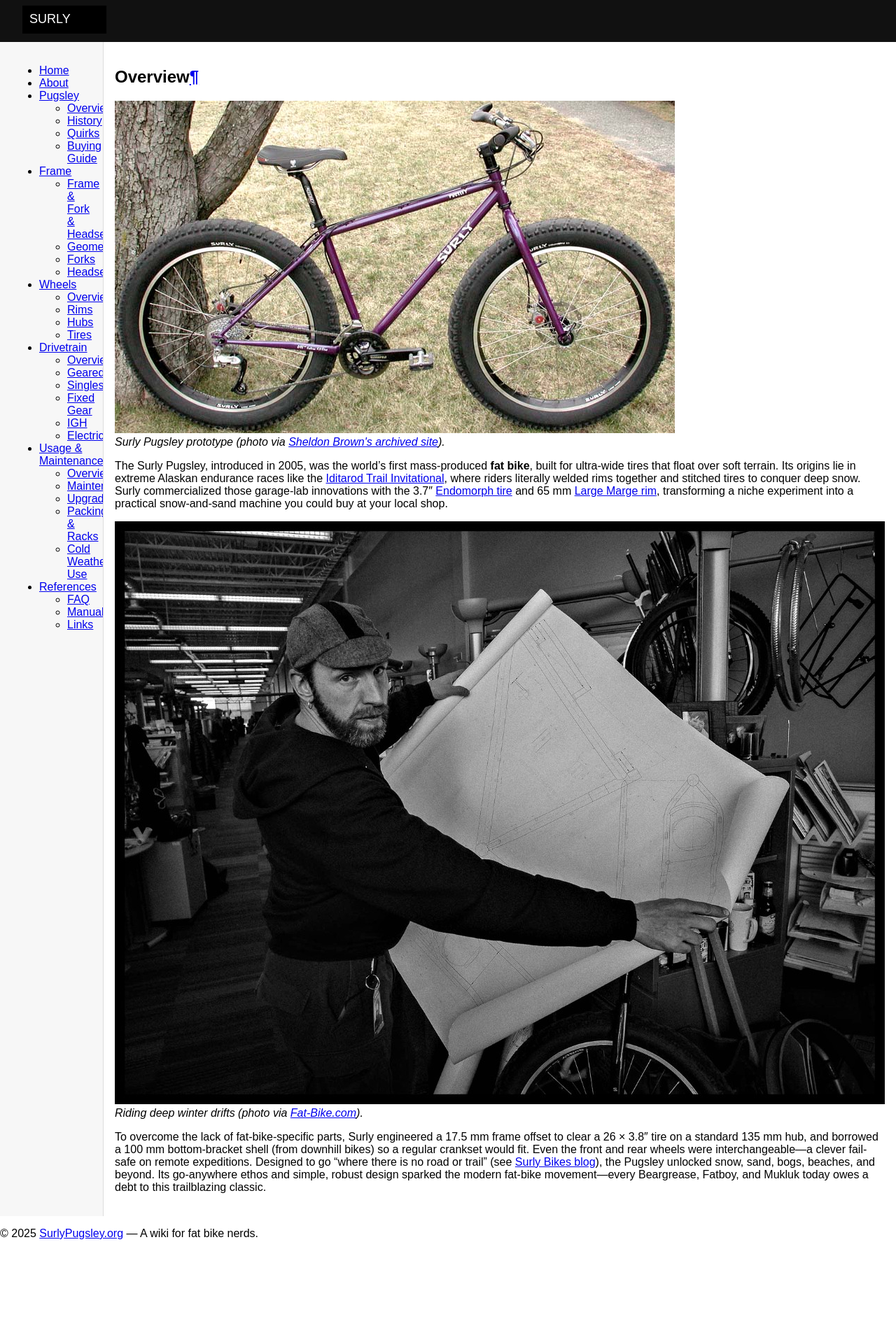
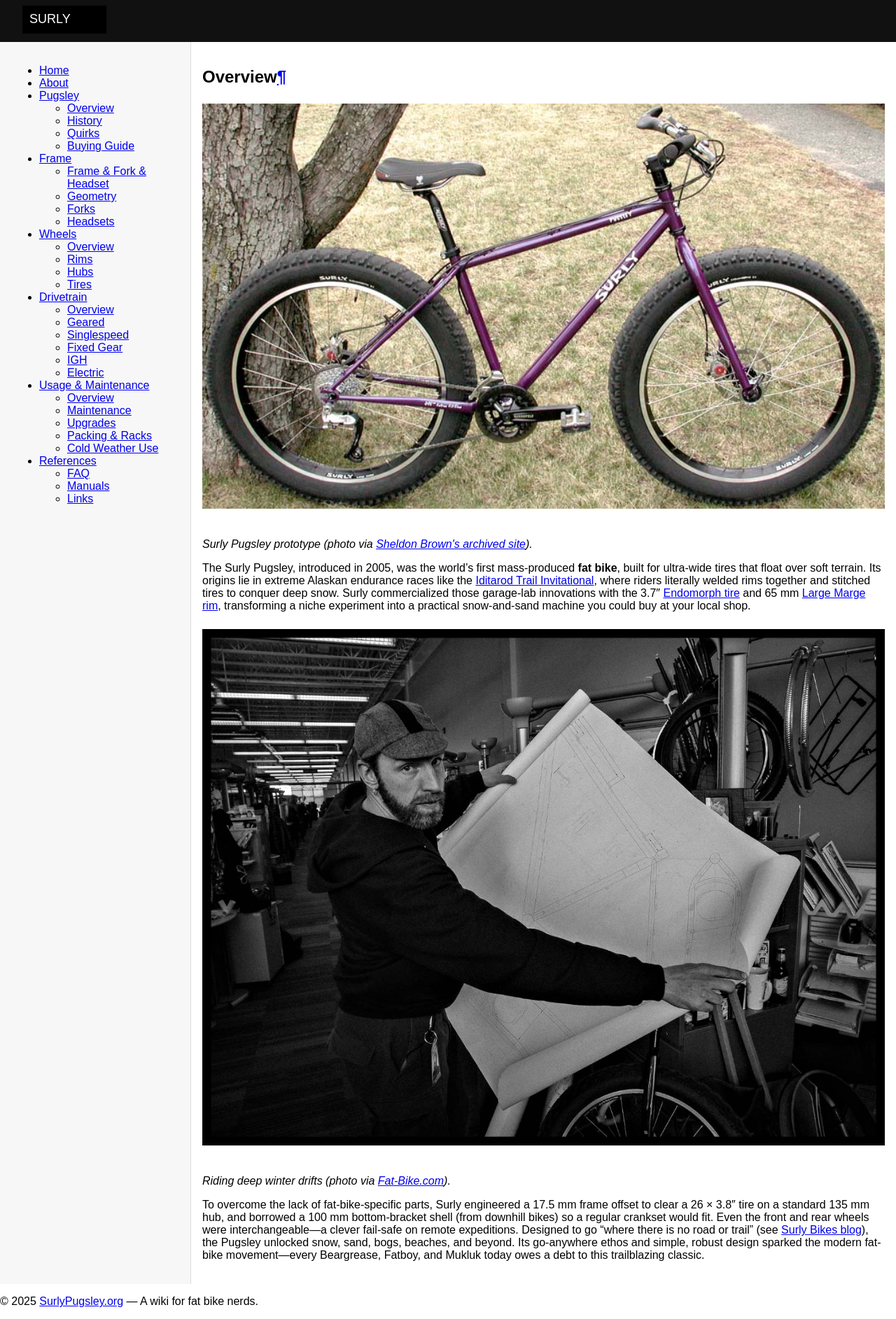
Before and after one commit to rpvnwnkl/SurlyPugsley, an MkDocs documentation site: the page built from docs/pugsley/overview.md, in a window 1280 px wide. Shown: the whole page at 70% size. Built offline with MkDocs 1.6.1, drawn with Linux system fonts in a browser that asks for light colours; before the commit the page ends 1788 px from its top, so only the background shows below that.

Commit message:
Improve responsive image CSS: ensure images shrink and never overflow container.

```diff
--- a/docs/assets/main.css
+++ b/docs/assets/main.css
@@ -105,3 +105,27 @@
     position: static;
   }
 }
+
+/* Make images in markdown responsive */
+.markdown-body img, .md-content img, main.content img, .content img, img {
+  max-width: 100%;
+  height: auto;
+  display: block;
+  margin: 1.5rem auto;
+  box-sizing: border-box;
+}
+
+/* Ensure images never overflow their container and allow shrinking */
+img {
+  width: 100%;
+  max-width: 700px; /* Optional: set a max width for large screens */
+  height: auto;
+}
+
+/* Optional: Make images shrink on smaller screens */
+@media (max-width: 700px) {
+  img {
+    max-width: 100%;
+    width: 100%;
+  }
+}
```
